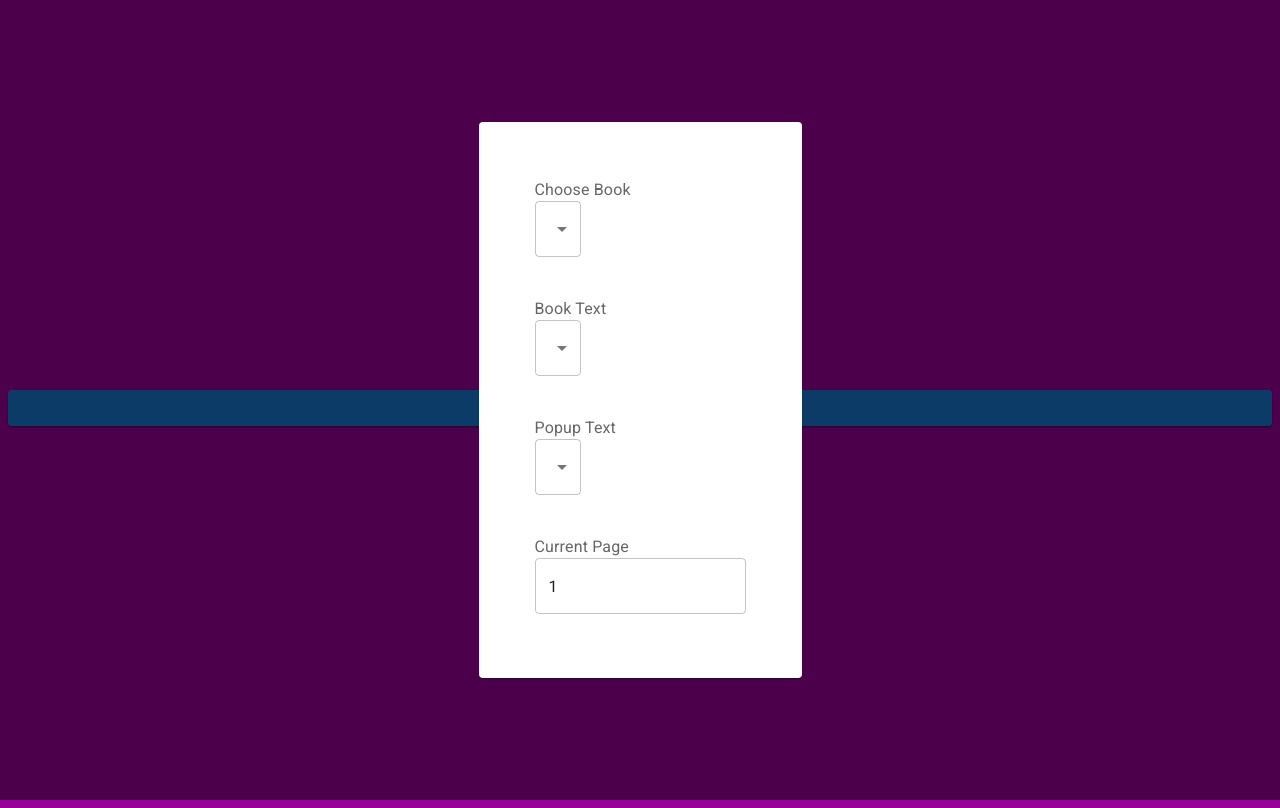
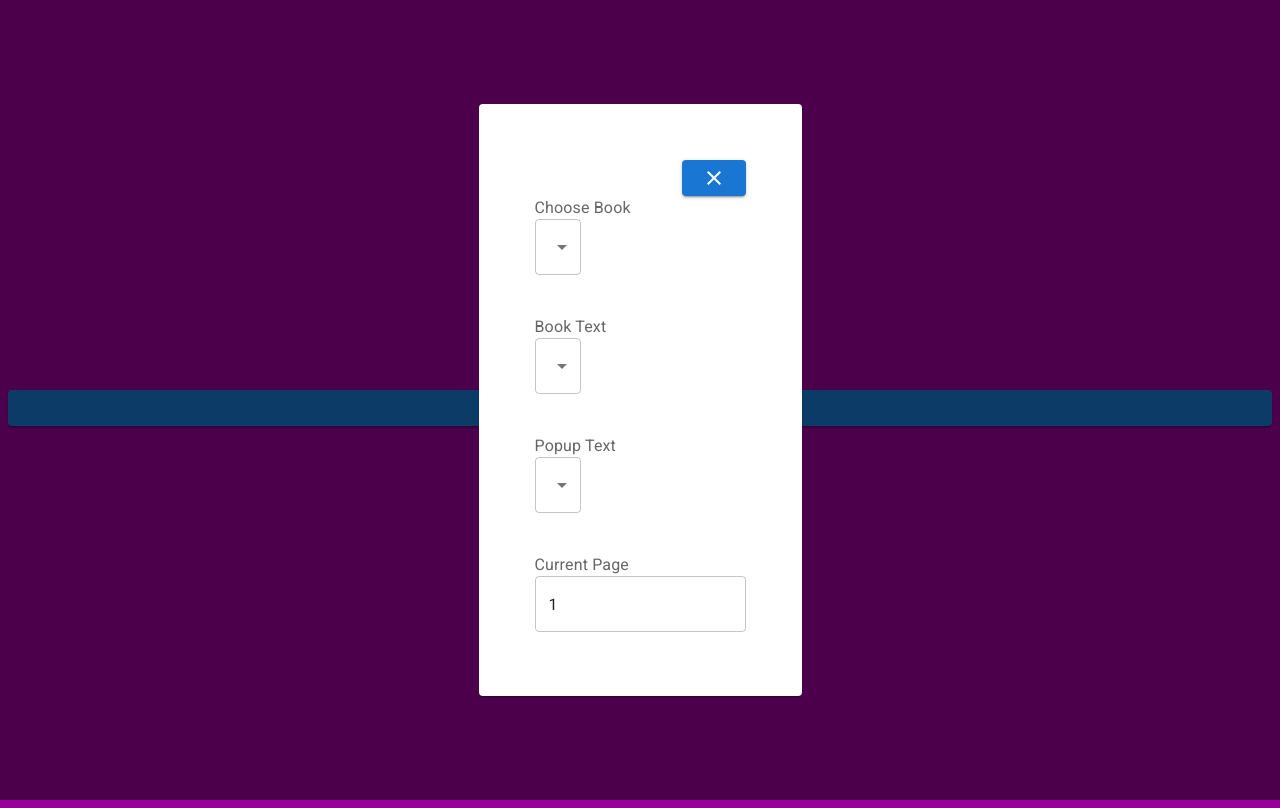
Before and after one commit to SheaMeyers/story-translator-react-only, a React (Create React App) app: page / in a window 1280 px wide. Both pictures are taken after a click on the button "SELECT BOOK AND LANGUAGES". Built offline with nearby package versions, Linux system fonts and the light colour scheme.

Commit message:
Add close button in modal

```diff
--- a/src/SelectorModal.css
+++ b/src/SelectorModal.css
@@ -1,3 +1,8 @@
 .Modal__Chooser {
     margin: 5vh;
 }
+
+.Modal__Button {
+    display: flex;
+    justify-content: flex-end;
+}
--- a/src/SelectorModal.tsx
+++ b/src/SelectorModal.tsx
@@ -1,5 +1,6 @@
 import Card from "@mui/material/Card";
 import CardContent from "@mui/material/CardContent";
+import CloseIcon from '@mui/icons-material/Close';
 import InputLabel from "@mui/material/InputLabel";
 import Modal from "@mui/material/Modal";
 import MenuItem from "@mui/material/MenuItem";
@@ -8,6 +9,7 @@ import TextField from "@mui/material/TextField";
 import { BookTitles, Language, Paragraph } from "./types";
 import { Books, Languages } from "./constants";
 import "./SelectorModal.css";
+import { Button } from "@mui/material";
 
 type SelectorModalProps = {
   isModalOpen: boolean;
@@ -43,6 +45,11 @@ const SelectorModal = ({
     <Card>
       <CardContent>
         <div className="Modal__Chooser">
+          <div className="Modal__Button">
+            <Button variant="contained" onClick={handleClose}>
+              <CloseIcon />
+            </Button>
+          </div>
           <InputLabel id="book-select-label">Choose Book</InputLabel>
           <Select
             labelId="book-select-label"
```
